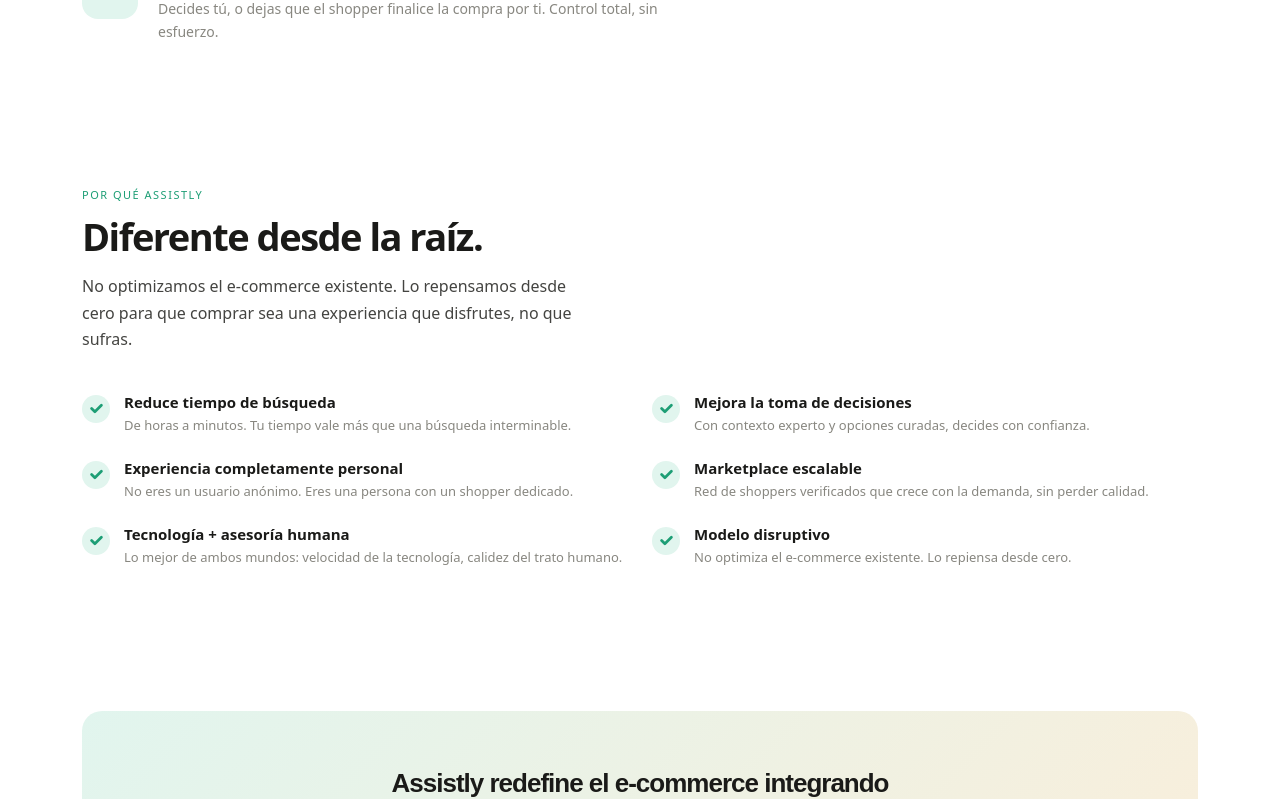
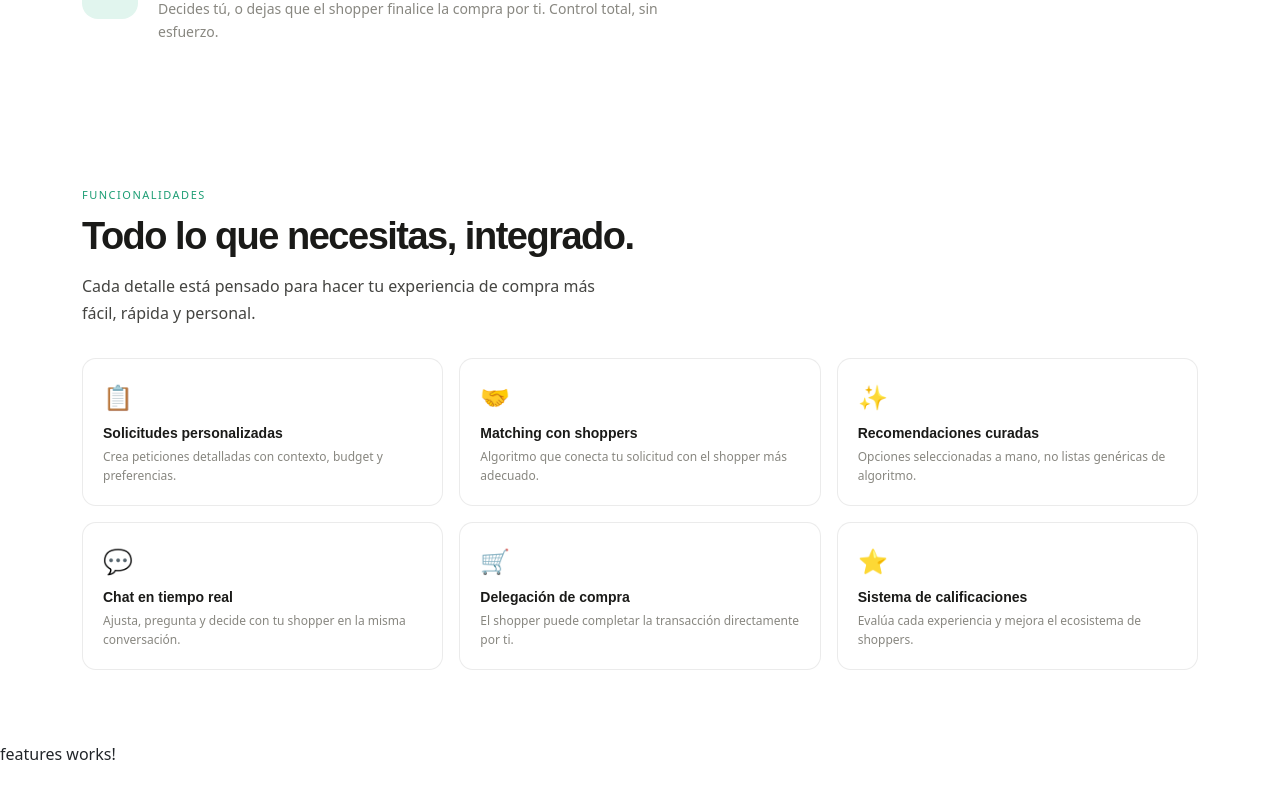
Before and after one commit to Danilocerna18/AssistlyPageInformation, an Angular app in the folder LandingPage/: page / in a window 1280 px wide. Shown: the part 2267-3066 px from the top of the page. Built offline with nearby package versions, Linux system fonts and the light colour scheme.

Commit message:
here is the part of features

```diff
--- a/LandingPage/src/app/app.html
+++ b/LandingPage/src/app/app.html
@@ -5,6 +5,7 @@
   <app-problem></app-problem>
   <app-solution></app-solution>
   <app-how-it-works></app-how-it-works>
+  <app-features></app-features>
   <app-value-prop></app-value-prop>
   <app-vision></app-vision>
   <app-cta></app-cta>
--- a/LandingPage/src/app/app.ts
+++ b/LandingPage/src/app/app.ts
@@ -8,6 +8,7 @@
 import { HowItWorksComponent } from './components/sections-b/how-it-works/how-it-works';
 import { ValuePropComponent } from './components/sections-b/value-prop/value-prop';
 import { ProblemComponent } from './components/sections-a/problem/problem';
+import { FeaturesComponent } from './components/sections-b/features/features';
 
 @Component({
   selector: 'app-root',
@@ -19,6 +20,7 @@
     HowItWorksComponent,
     VisionComponent,
     ValuePropComponent,
+    FeaturesComponent,
     HeroComponent,
     SolutionComponent,
     ProblemComponent
--- a/LandingPage/src/app/components/sections-b/features/features.css
+++ b/LandingPage/src/app/components/sections-b/features/features.css
@@ -0,0 +1,66 @@
+.features-section {
+  padding: 72px 0;
+}
+
+.section-label {
+  font-size: 11px;
+  font-weight: 500;
+  letter-spacing: 1.5px;
+  text-transform: uppercase;
+  color: #1D9E75;
+  margin-bottom: 12px;
+  display: block;
+}
+
+.section-title {
+  font-family: 'Syne', sans-serif;
+  font-size: 38px;
+  font-weight: 800;
+  letter-spacing: -1.5px;
+  line-height: 1.1;
+  color: #1a1a18;
+  margin-bottom: 16px;
+}
+
+.section-sub {
+  font-size: 16px;
+  color: #444441;
+  line-height: 1.65;
+  font-weight: 300;
+  max-width: 520px;
+}
+
+.feat-card {
+  background: #fff;
+  border: 0.5px solid rgba(0,0,0,0.08);
+  border-radius: 14px;
+  padding: 20px;
+  height: 100%;
+  transition: border-color 0.2s, transform 0.2s;
+}
+
+.feat-card:hover {
+  border-color: #1D9E75;
+  transform: translateY(-2px);
+}
+
+.feat-icon {
+  font-size: 24px;
+  margin-bottom: 10px;
+  display: block;
+}
+
+.feat-card h4 {
+  font-family: 'Syne', sans-serif;
+  font-size: 14px;
+  font-weight: 700;
+  color: #1a1a18;
+  margin-bottom: 6px;
+}
+
+.feat-card p {
+  font-size: 12px;
+  color: #888780;
+  line-height: 1.55;
+  margin: 0;
+}
--- a/LandingPage/src/app/components/sections-b/features/features.html
+++ b/LandingPage/src/app/components/sections-b/features/features.html
@@ -1 +1,20 @@
-<p>features works!</p>
+<section class="features-section" id="funcionalidades">
+  <div class="container">
+    <span class="section-label">Funcionalidades</span>
+    <h2 class="section-title">Todo lo que necesitas, integrado.</h2>
+    <p class="section-sub">
+      Cada detalle está pensado para hacer tu experiencia de compra
+      más fácil, rápida y personal.
+    </p>
+
+    <div class="row g-3 mt-2">
+      <div class="col-md-4 col-sm-6" *ngFor="let feat of features">
+        <div class="feat-card">
+          <span class="feat-icon">{{ feat.icon }}</span>
+          <h4>{{ feat.title }}</h4>
+          <p>{{ feat.description }}</p>
+        </div>
+      </div>
+    </div>
+  </div>
+</section><p>features works!</p>
--- a/LandingPage/src/app/components/sections-b/features/features.ts
+++ b/LandingPage/src/app/components/sections-b/features/features.ts
@@ -1,11 +1,44 @@
 import { Component } from '@angular/core';
+import { CommonModule } from '@angular/common';
 
 @Component({
   selector: 'app-features',
-  imports: [],
+  standalone: true,
+  imports: [CommonModule],
   templateUrl: './features.html',
-  styleUrl: './features.css',
+  styleUrls: ['./features.css']
 })
-export class Features {
-
+export class FeaturesComponent {
+  features = [
+    {
+      icon: '📋',
+      title: 'Solicitudes personalizadas',
+      description: 'Crea peticiones detalladas con contexto, budget y preferencias.'
+    },
+    {
+      icon: '🤝',
+      title: 'Matching con shoppers',
+      description: 'Algoritmo que conecta tu solicitud con el shopper más adecuado.'
+    },
+    {
+      icon: '✨',
+      title: 'Recomendaciones curadas',
+      description: 'Opciones seleccionadas a mano, no listas genéricas de algoritmo.'
+    },
+    {
+      icon: '💬',
+      title: 'Chat en tiempo real',
+      description: 'Ajusta, pregunta y decide con tu shopper en la misma conversación.'
+    },
+    {
+      icon: '🛒',
+      title: 'Delegación de compra',
+      description: 'El shopper puede completar la transacción directamente por ti.'
+    },
+    {
+      icon: '⭐',
+      title: 'Sistema de calificaciones',
+      description: 'Evalúa cada experiencia y mejora el ecosistema de shoppers.'
+    }
+  ];
 }
```
